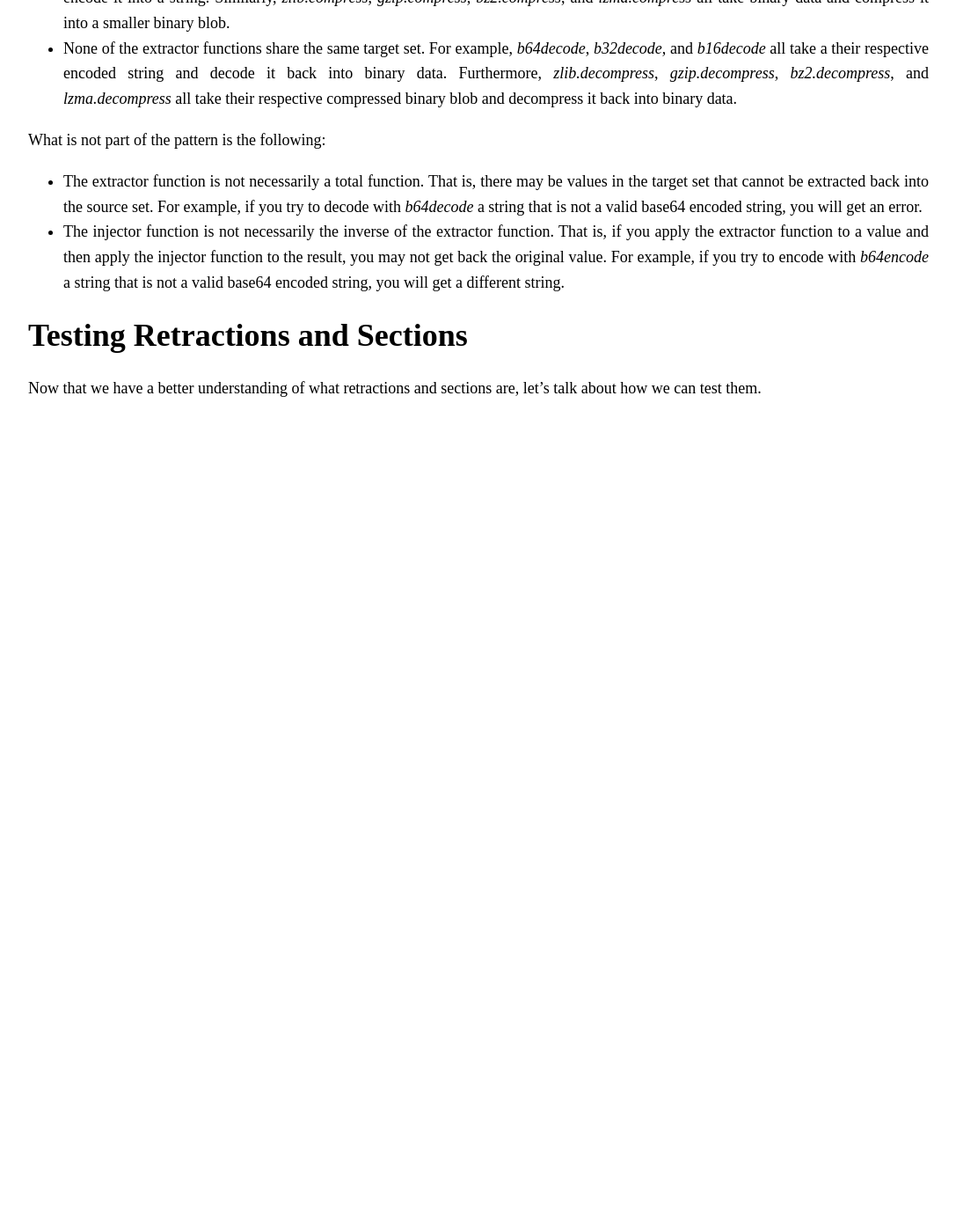
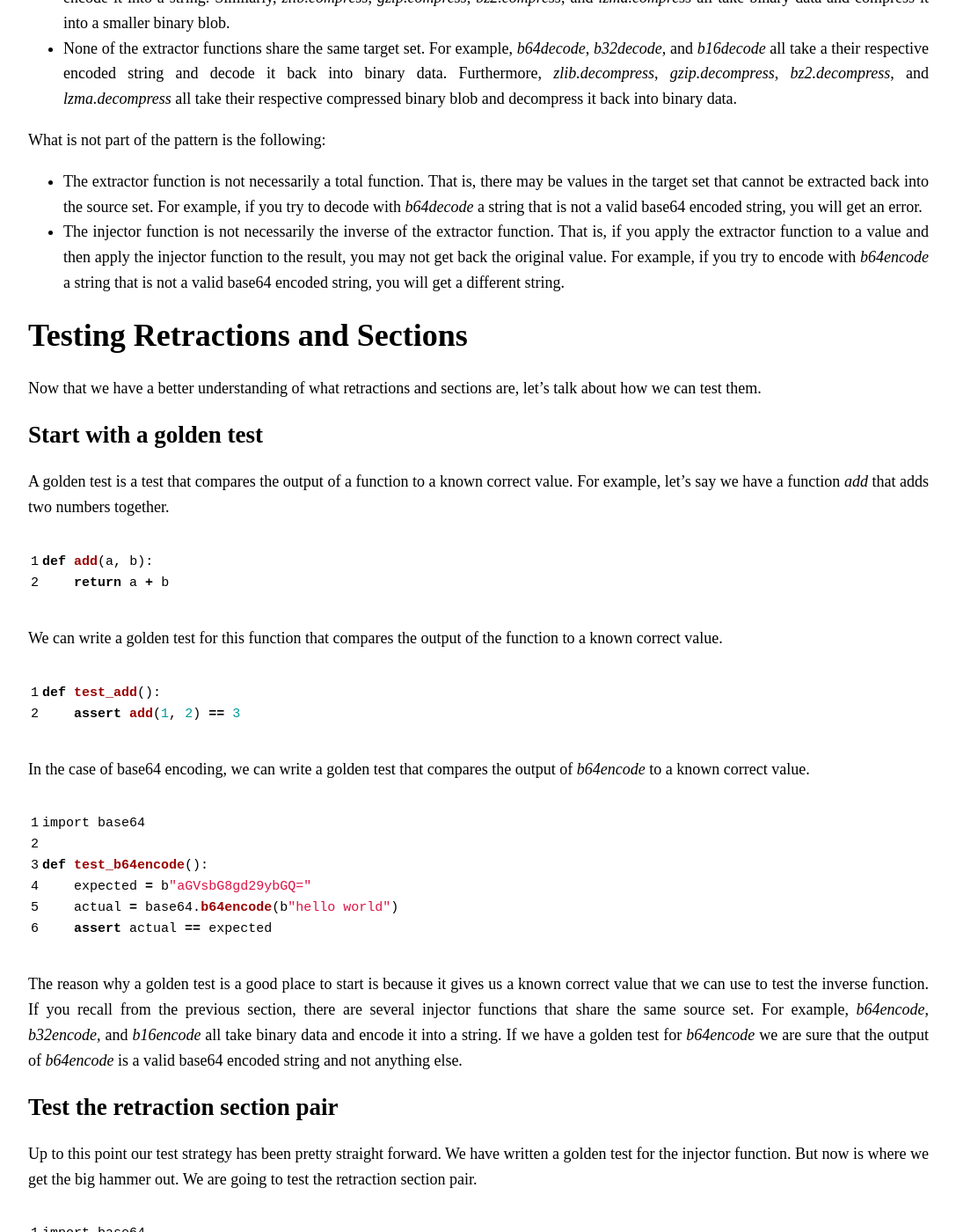
Before and after one commit to nilp0inter/nilp0inter.github.io, a Jekyll site: the page built from _posts/2023-10-25-property-based-testing-retractions.md, in a window 1280 px wide and 1400 px high, scrolled down 3468 px. Shown: the whole window at 88% size, without its empty margins (96-1183 px from the left). Built offline with Jekyll 4.4.1, drawn with Linux system fonts in a browser that asks for light colours; formulas are drawn with MathJax 3; before the commit the page ends 3964 px from its top, so only the background shows below that; some of the changed text lies outside the part shown.

Commit message:
wip: testing with hypothesis

````diff
--- a/_posts/2023-10-25-property-based-testing-retractions.md
+++ b/_posts/2023-10-25-property-based-testing-retractions.md
@@ -235,3 +235,68 @@
 
 Now that we have a better understanding of what retractions and sections are,
 let's talk about how we can test them.
+
+## Start with a golden test
+
+A golden test is a test that compares the output of a function to a known
+correct value.  For example, let's say we have a function *add* that adds two
+numbers together.
+
+```python
+def add(a, b):
+    return a + b
+```
+
+We can write a golden test for this function that compares the output of the
+function to a known correct value.
+
+```python
+def test_add():
+    assert add(1, 2) == 3
+```
+
+In the case of base64 encoding, we can write a golden test that compares the
+output of *b64encode* to a known correct value.
+
+```python
+import base64
+
+def test_b64encode():
+    expected = b"aGVsbG8gd29ybGQ="
+    actual = base64.b64encode(b"hello world")
+    assert actual == expected
+```
+
+The reason why a golden test is a good place to start is because it gives us a
+known correct value that we can use to test the inverse function.  If you recall
+from the previous section, there are several injector functions that share the
+same source set.  For example, *b64encode*, *b32encode*, and *b16encode* all
+take binary data and encode it into a string.  If we have a golden test for
+*b64encode* we are sure that the output of *b64encode* is a valid base64
+encoded string and not anything else.
+
+## Test the retraction section pair
+
+Up to this point our test strategy has been pretty straight forward.  We have
+written a golden test for the injector function.  But now is where we get the
+big hammer out.  We are going to test the retraction section pair.
+
+```python
+import base64
+
+from hypothesis import given, strategies as st
+
+@given(st.binary())
+def test_b64encode_b64decode(data):
+    assert base64.b64decode(base64.b64encode(data)) == data
+```
+
+The *@given* decorator tells the *hypothesis* library that we want to generate
+random values from the *st.binary()* strategy and pass them to the test
+function.  The *st.binary()* strategy generates random binary blobs of any
+length.  The *hypothesis* library will generate a bunch of random binary blobs
+and pass them to the test function.  The test function will then apply the
+injector function to the random binary blob and then apply the extractor
+function to the result.  If the extractor function is the inverse of the
+injector function, then the result should be the same as the original random
+binary blob.
````
